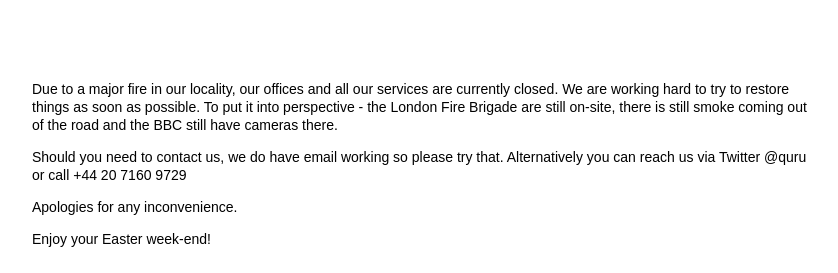
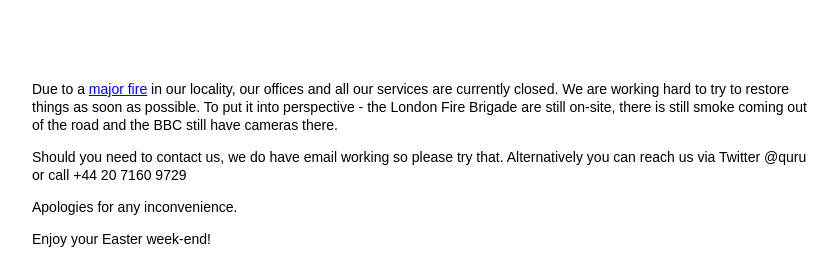
Before and after one commit to quruemail/quruemai.github.io, a Jekyll site: the page built from index.html, in a window 1280 px wide. Shown: the part 274-547 px from the top of the page, without its empty margins (218-1056 px from the left). Built offline with Jekyll 4.4.1, drawn with Linux system fonts in a browser that asks for light colours; the list of posts is cut into pages by our own code; part of the change alters nothing that is shown.

```diff
--- a/index.html
+++ b/index.html
@@ -11,7 +11,7 @@ title: Home
 </div>
 
 <div class="text">
-<p>Due to a major fire in our locality, our offices and all our services are currently closed. We are working hard to try to restore things as soon as possible. To put it into perspective - the London Fire Brigade are still on-site, there is still smoke coming out of the road and the BBC still have cameras there.</p>
+<p>Due to a <a href="http://www.bbc.co.uk/news/uk-england-london-32157618">major fire</a> in our locality, our offices and all our services are currently closed. We are working hard to try to restore things as soon as possible. To put it into perspective - the London Fire Brigade are still on-site, there is still smoke coming out of the road and the BBC still have cameras there.</p>
 <p>Should you need to contact us, we do have email working so please try that. Alternatively you can reach us via Twitter @quru or call +44 20 7160 9729</p>
 <p>Apologies for any inconvenience.</p>
 <p>Enjoy your Easter week-end!</p>
```
